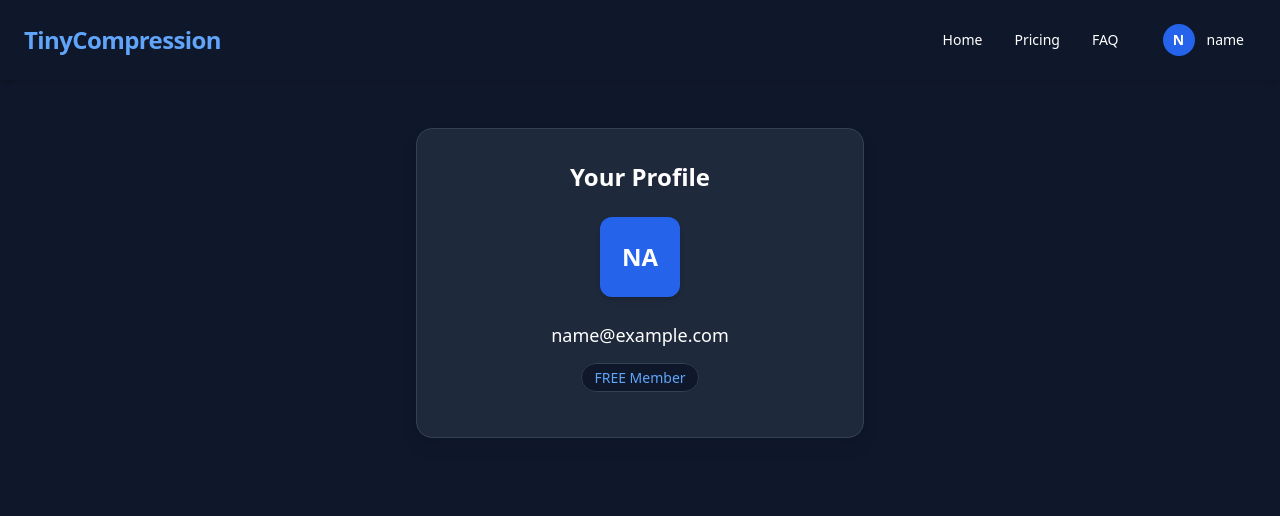
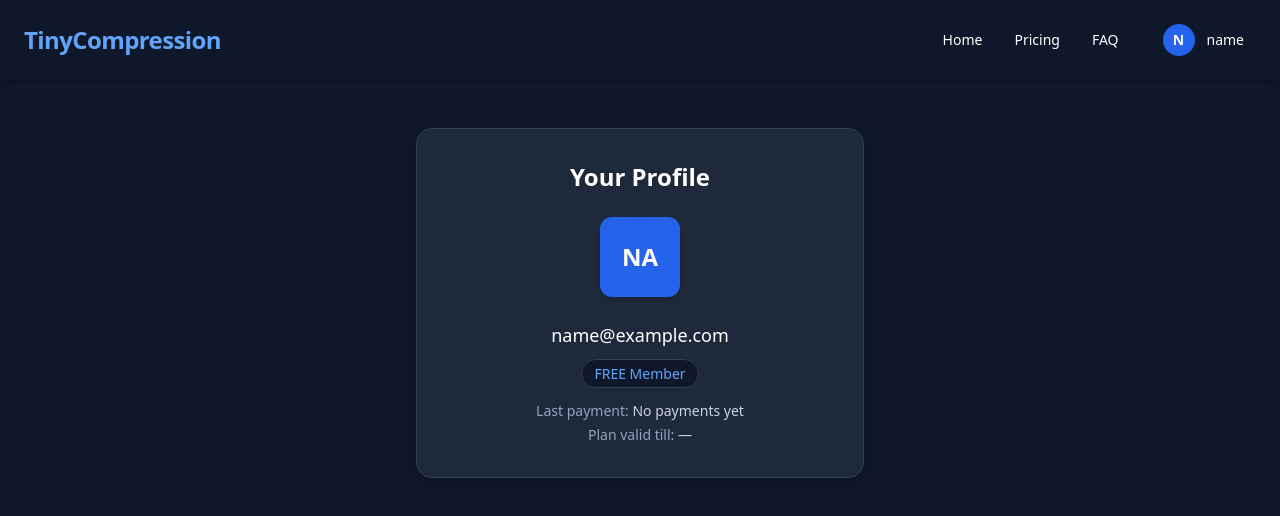
Before and after one commit to thakkarnetram/mp4-js-compressor, a React (Create React App) app in the folder frontend/: page /profile in a window 1280 px wide. Shown: the top 516 px of the page. Built offline with nearby package versions, Linux system fonts and the light colour scheme; sample sign-in values are in the browser's storage.

Commit message:
updated profile section to show last payment and plan expiry date , pricing section now has condition based button clicks to avoid multiple payments etc

```diff
--- a/frontend/src/components/Pricing.js
+++ b/frontend/src/components/Pricing.js
@@ -39,6 +39,10 @@ export default function Pricing() {
         }
 
         if (chosenPlan.amount === 0) {
+            if (user.plan === "pro") {
+                alert("Already a Pro Member")
+                return;
+            }
             try {
                 const res = await fetch(`${API_BASE}/api/v1/payments/subscriptions/activate`, {
                     method: "POST",
@@ -56,7 +60,6 @@ export default function Pricing() {
                     return;
                 }
 
-                // update context
                 if (data.user && typeof setUserOnly === "function") {
                     setUserOnly(data.user);
                 } else {
@@ -71,7 +74,10 @@ export default function Pricing() {
         }
 
         try {
-
+            if (user.plan === "pro") {
+                alert("Already a Pro Member")
+                return;
+            }
             const createRes = await fetch(`${API_BASE}/api/v1/payments/create-order`, {
                 method: "POST",
                 headers: {
@@ -137,13 +143,10 @@ export default function Pricing() {
                             return;
                         }
 
-                        // server should return { ok: true, message, user: updatedUser }
                         if (verifyData.user) {
-                            // update AuthContext + localStorage so navbar/profile reflect new plan
                             if (typeof setUserOnly === "function") {
                                 setUserOnly(verifyData.user);
                             } else {
-                                // fallback: update localStorage and reload
                                 const raw = JSON.parse(localStorage.getItem("tc_auth") || "{}");
                                 localStorage.setItem("tc_auth", JSON.stringify({ ...raw, user: verifyData.user }));
                                 window.location.reload();
@@ -175,10 +178,26 @@ export default function Pricing() {
         <section id="pricing" className="bg-slate-900 text-white py-16 px-6">
             <h2 className="text-3xl font-semibold text-center mb-12">Pricing</h2>
             <div className="grid md:grid-cols-2 gap-8 max-w-4xl mx-auto">
-                {plans.map((plan, i) => (
+                {plans.map((plan, i) => {
+                    const userPlan = user?.plan?.toLowerCase();
+                    const thisPlanKey = plan.id.toLowerCase();
+                    const isCurrentPlan = user && userPlan === thisPlanKey;
+
+                    const label =
+                        plan.amount === 0
+                            ? isCurrentPlan
+                                ? "Free Plan Active"
+                                : "Get Started "
+                            : isCurrentPlan
+                                ? "Current Plan"
+                                : "Choose Plan";
+
+                    return (
                         <div
                             key={i}
-                        className={`p-8 rounded-2xl border transition-transform hover:scale-[1.03] ${plan.highlight ? "bg-blue-600 border-blue-500 shadow-lg shadow-blue-400/20" : "bg-slate-800 border-slate-700"
+                            className={`p-8 rounded-2xl border transition-transform hover:scale-[1.03] ${plan.highlight
+                                ? "bg-blue-600 border-blue-500 shadow-lg shadow-blue-400/20"
+                                : "bg-slate-800 border-slate-700"
                                 }`}
                         >
                             <h3 className="text-2xl font-bold mb-2">{plan.title}</h3>
@@ -191,13 +210,16 @@ export default function Pricing() {
 
                             <button
                                 onClick={() => handleBuy(plan.id)}
-                            className={`w-full py-2 rounded-lg font-semibold ${plan.highlight ? "bg-white text-blue-600 hover:bg-slate-100" : "bg-blue-600 hover:bg-blue-500"
+                                className={`w-full py-2 rounded-lg font-semibold ${plan.highlight
+                                    ? "bg-white text-blue-600 hover:bg-slate-100"
+                                    : "bg-blue-600 hover:bg-blue-500"
                                     }`}
                             >
-                            {plan.amount === 0 ? "Activate Free" : "Choose Plan"}
+                                {label}
                             </button>
                         </div>
-                ))}
+                    );
+                })}
             </div>
         </section>
     );
--- a/frontend/src/pages/Profile.js
+++ b/frontend/src/pages/Profile.js
@@ -3,20 +3,42 @@ import { useAuth } from "../context/AuthContext";
 
 export default function Profile() {
     const { user } = useAuth();
-    console.log(user)
+
     const initials = (user?.email || "U")
         .split("@")[0]
         .slice(0, 2)
         .toUpperCase();
-    console.log(user)
 
-    const plan = user?.plan || "Free";
+    const plan = user?.plan || "free";
+
+    const payments = Array.isArray(user?.payments) ? user.payments : [];
+    const latestPayment = payments.length
+        ? [...payments].sort(
+              (a, b) => new Date(b.createdAt) - new Date(a.createdAt)
+          )[0]
+        : null;
+
+    const latestPaymentDate = latestPayment
+        ? new Date(latestPayment.createdAt)
+        : null;
+
+    const planExpiresAt = user?.planExpiresAt
+        ? new Date(user.planExpiresAt)
+        : null;
+
+    const formatDate = (d) =>
+        d?.toLocaleDateString("en-IN", {
+            day: "2-digit",
+            month: "short",
+            year: "numeric",
+        });
 
     return (
         <section className="px-6 py-12 flex justify-center">
             <div className="w-full max-w-md bg-slate-800 border border-slate-700 rounded-2xl p-8 shadow-lg shadow-slate-900/30">
-
-                <h2 className="text-2xl font-semibold mb-6 text-center">Your Profile</h2>
+                <h2 className="text-2xl font-semibold mb-6 text-center">
+                    Your Profile
+                </h2>
 
                 <div className="flex justify-center mb-6">
                     <div className="w-20 h-20 rounded-xl bg-blue-600 flex items-center justify-center text-white text-2xl font-bold shadow-md">
@@ -24,7 +46,7 @@ export default function Profile() {
                     </div>
                 </div>
 
-                <div className="text-center mb-4">
+                <div className="text-center mb-3">
                     <p className="text-lg font-medium">{user?.email}</p>
                 </div>
 
@@ -34,6 +56,21 @@ export default function Profile() {
                     </span>
                 </div>
 
+                <div className="mt-4 space-y-1 text-sm text-slate-300 text-center">
+                    <p>
+                        <span className="text-slate-400">Last payment:</span>{" "}
+                        {latestPaymentDate
+                            ? `${latestPayment.amount} ₹ via ${
+                                  latestPayment.method || "—"
+                              } on ${formatDate(latestPaymentDate)}`
+                            : "No payments yet"}
+                    </p>
+
+                    <p>
+                        <span className="text-slate-400">Plan valid till:</span>{" "}
+                        {planExpiresAt ? formatDate(planExpiresAt) : "—"}
+                    </p>
+                </div>
             </div>
         </section>
     );
```
Lines whose indentation alone changed are shown as unchanged.
